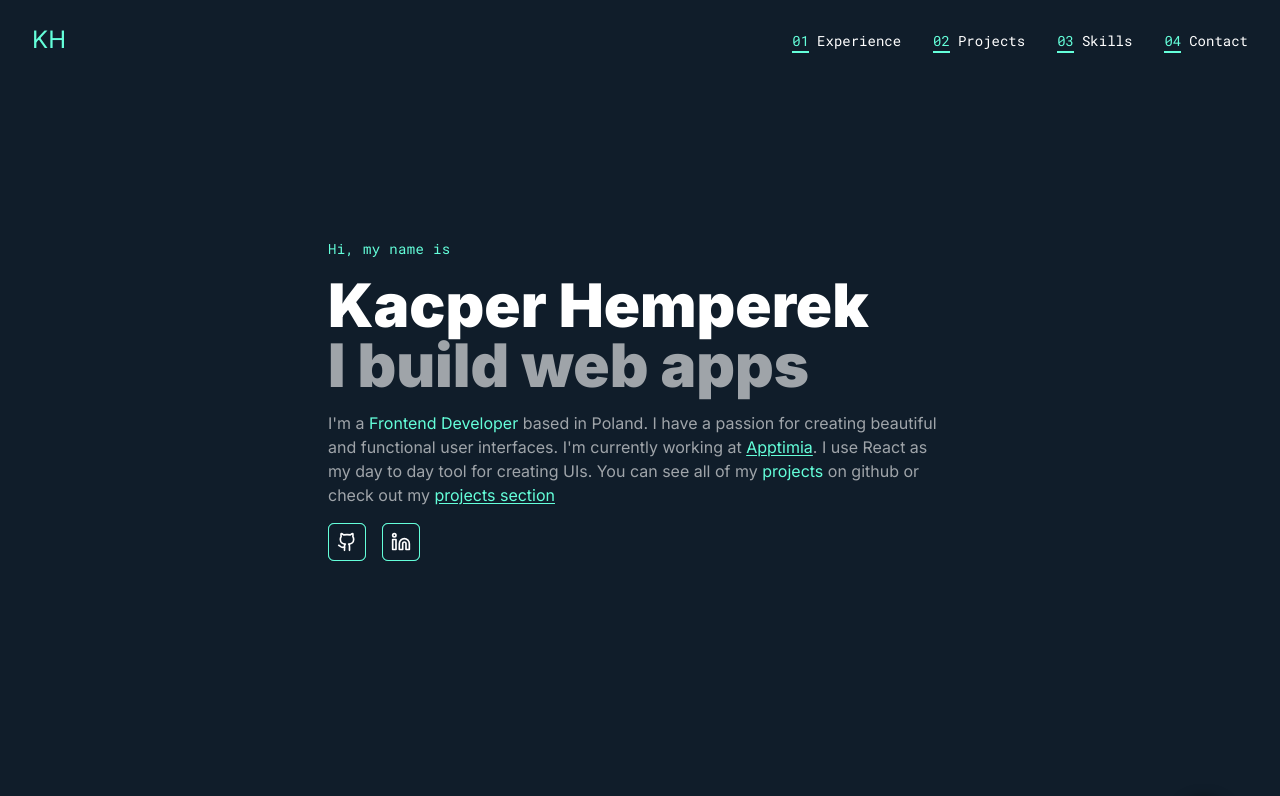
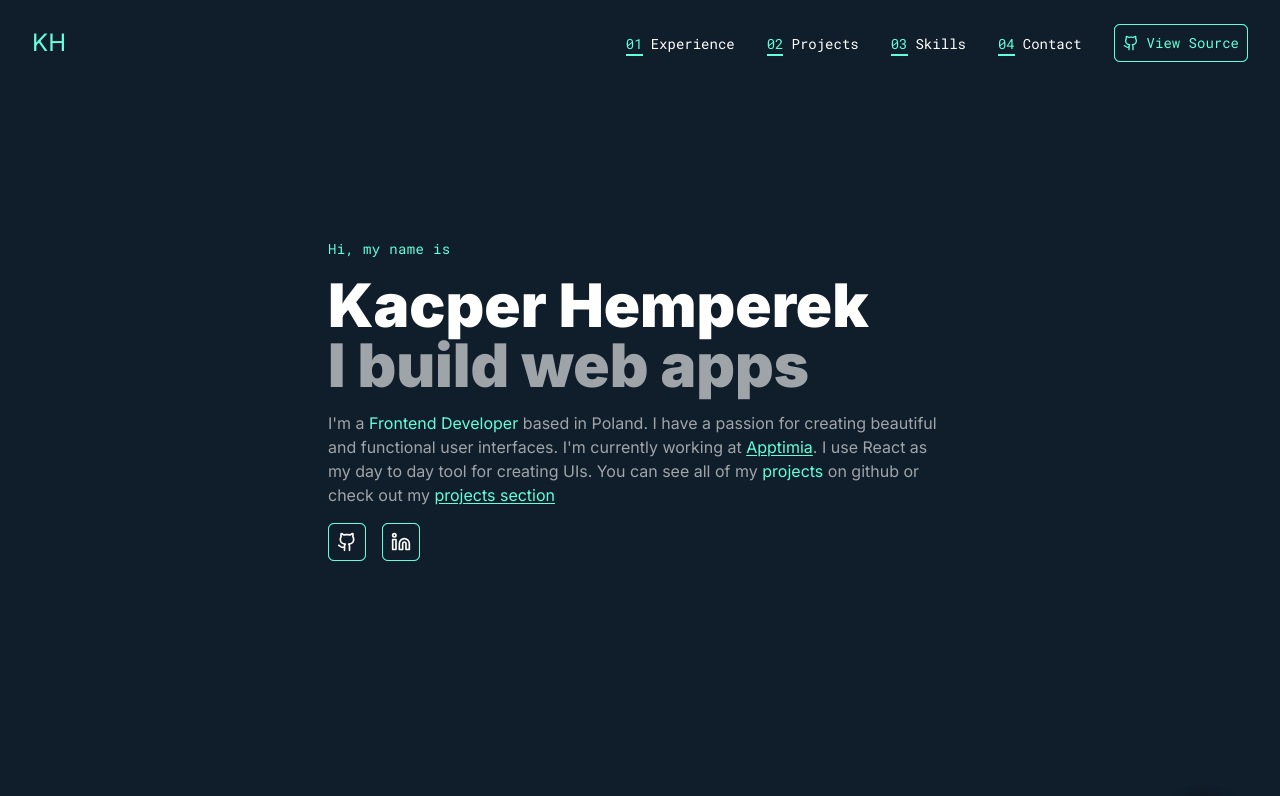
Before and after one commit to KacperHemperek/portfolio, a Next.js app: page / in a window 1280 px wide. Shown: the top 796 px of the page. Built offline with nearby package versions, Linux system fonts and the light colour scheme.

Commit message:
feat: view source button in navbar

```diff
--- a/src/components/navbar.tsx
+++ b/src/components/navbar.tsx
@@ -1,5 +1,5 @@
 'use client';
-import { Menu, X } from 'lucide-react';
+import { GithubIcon, Menu, X } from 'lucide-react';
 import React, { useState } from 'react';
 import { motion } from 'framer-motion';
 import { cn } from '~/utils/cn';
@@ -7,6 +7,8 @@ import Link from 'next/link';
 import { links } from '~/content/nav-links';
 import { useNavigationMenu } from '~/hooks/use-nav-menu';
 import { useScrollDirection } from '~/hooks/use-scroll-direction';
+import IconLink from '~/components/common/icon-link';
+import { socials } from '~/utils/socials';
 
 function DesktopNavbar() {
   const { scrollOffset } = useNavigationMenu();
@@ -53,14 +55,14 @@ function DesktopNavbar() {
       >
         KH
       </Link>
-      <div className='flex gap-8'>
+      <div className='flex items-center gap-8'>
         {links.map((link, index) => (
           <Link
             href={link.url}
             key={`navbar__link__${link.url}__${link.label}`}
           >
             <motion.div
-              className='-mb-1 flex flex-col text-center font-roboto text-sm'
+              className='-mb-1 flex flex-col py-2 text-center font-roboto text-sm'
               onHoverStart={() => setHoveredIndex(index)}
               onHoverEnd={() => setHoveredIndex(-1)}
               animate={hoveredIndex === index ? 'hovered' : 'unhovered'}
@@ -79,6 +81,10 @@ function DesktopNavbar() {
             </motion.div>
           </Link>
         ))}
+        <IconLink href={`${socials.github.url}/portfolio`} bordered colored>
+          <GithubIcon className='h-4 w-4' />
+          View Source
+        </IconLink>
       </div>
     </motion.nav>
   );
```
